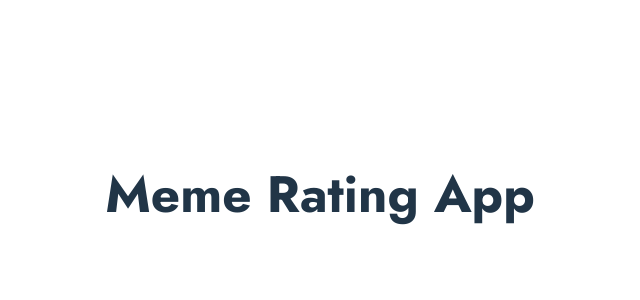
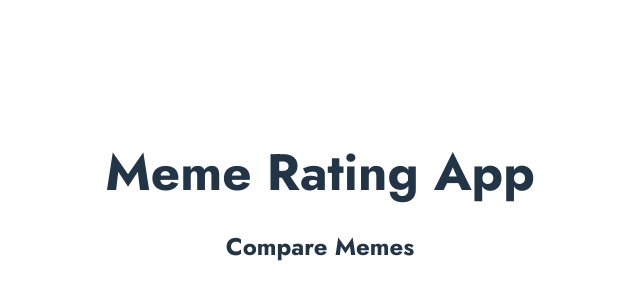
Before and after one commit to Laslo89/mobprogramming, a Vue app: page / in a window 1280 px wide. Shown: the part 206-506 px from the top of the page, without its empty margins (320-960 px from the left). Built offline with nearby package versions, Linux system fonts and the light colour scheme; no server answers.

Commit message:
mob next [ci-skip] [ci skip] [skip ci]

```diff
--- a/src/App.vue
+++ b/src/App.vue
@@ -1,10 +1,12 @@
 <template>
   <h1>Meme Rating App</h1>
+  <CompareView />
 </template>
 
 <script setup>
+import CompareView from './components/CompareView.vue'
 import { memeStorage } from "./memesStorage";
-import { onMounted, ref } from "vue";
+import { ref } from "vue";
 const memes = ref(null);
 
 async function getMemes() {
@@ -25,8 +27,7 @@ async function getMemes() {
   } catch (error) {
     console.log(error);
   }
-  // get them from https://api.imgflip.com/get_memes data => memes
-  // transform json into array of meme objects (with id, url, name)
+
 }
 getMemes();
 </script>
--- /dev/null
+++ b/src/components/CompareView.vue
@@ -0,0 +1,6 @@
+<template>
+  <h2>Compare Memes</h2>
+</template>
+
+<script setup>
+</script>
```
Also changed, not shown: src/memeComparer.js (added).
